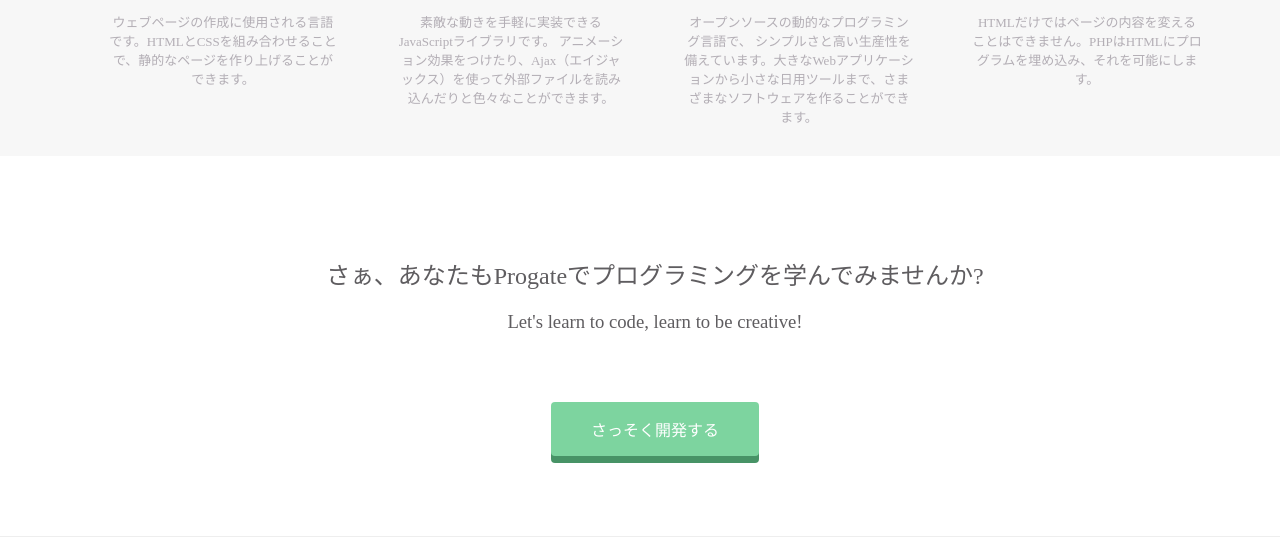
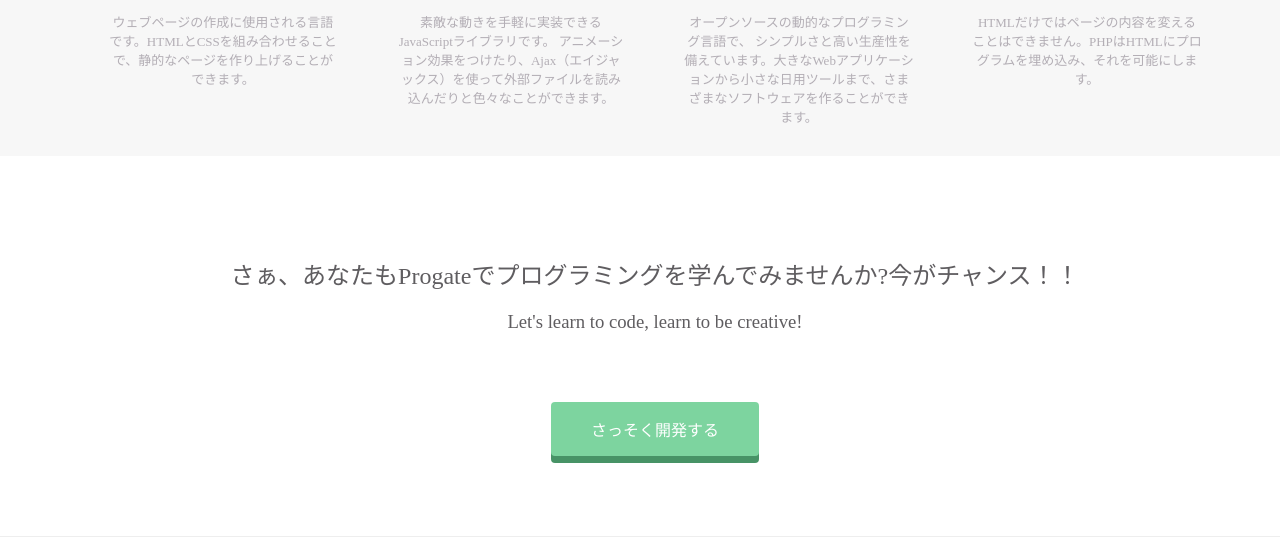
Before and after one commit to yutakaiha/yutakaiha.github.io, a plain HTML site: page index.html in a window 1280 px wide. Shown: the part 1170-1715 px from the top of the page. Drawn offline with Linux system fonts and the light colour scheme.

Commit message:
Update index.html

```diff
--- a/index.html
+++ b/index.html
@@ -75,7 +75,7 @@
   <div class="message-wrapper">
     <div class="container">
       <div class="heading">
-        <h2>さぁ、あなたもProgateでプログラミングを学んでみませんか?</h2>
+        <h2>さぁ、あなたもProgateでプログラミングを学んでみませんか?今がチャンス！！</h2>
         <h3>Let's learn to code, learn to be creative!</h3>
       </div>
       <span class="btn message">さっそく開発する</span>
```
